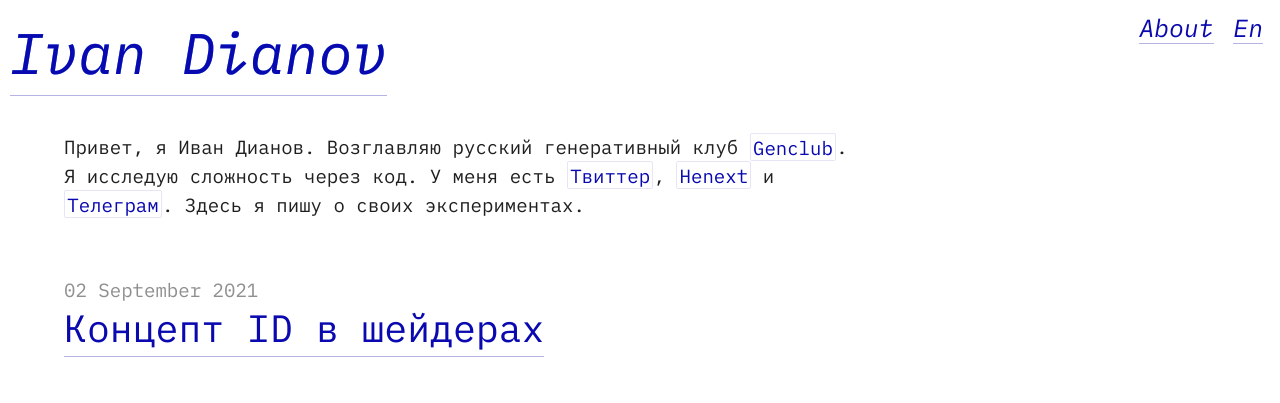
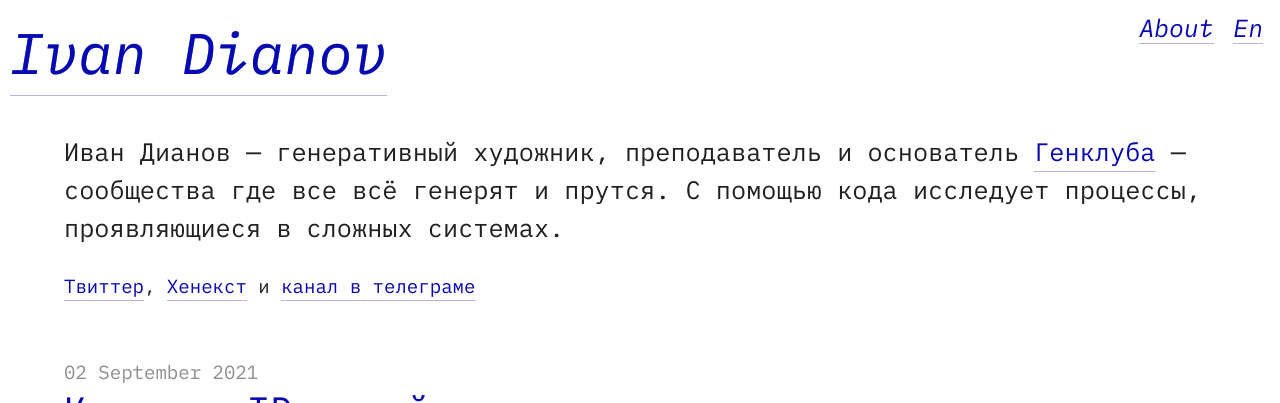
Before and after one commit to illus0r/ivandianov.com_jekyll, a Jekyll site: the page built from ru/index.md, in a window 1280 px wide, cut to the strip 0-403 px from the top of the page. Built offline with Jekyll 4.4.1, drawn with Linux system fonts in a browser that asks for light colours.

Commit message:
converted index to md

```diff
--- a/ru/index.md
+++ b/ru/index.md
@@ -5,6 +5,8 @@ categories: ru
 title: Иван Дианов
 ---
 
-<section class="text">
-  <p>Привет, я Иван Дианов. Возглавляю русский генеративный клуб <a class="link-button" href="https://t.me/gen_c">Genclub</a>. Я исследую сложность через код. У меня есть <a class="link-button" href="https://twitter.com/i_dianov">Твиттер</a>, <a class="link-button" href="https://www.henext.xyz/ivan_dianov">Henext</a> и <a class="link-button" href="https://t.me/ivandianov">Телеграм</a>. Здесь я пишу о своих экспериментах.</p>
-</section>
+<!-- <section class="text"> -->
+Иван Дианов — генеративный художник, преподаватель и основатель [Генклуба](https://genclub.club) — сообщества где все всё генерят и прутся. С помощью кода исследует процессы, проявляющиеся в сложных системах.
+
+[Твиттер](https://twitter.com/i_dianov), [Хенекст](https://www.henext.xyz/ivan_dianov) и [канал в телеграме](https://t.me/ivandianov)
+<!-- </section> -->
```
Also changed, not shown: Gemfile.lock.
